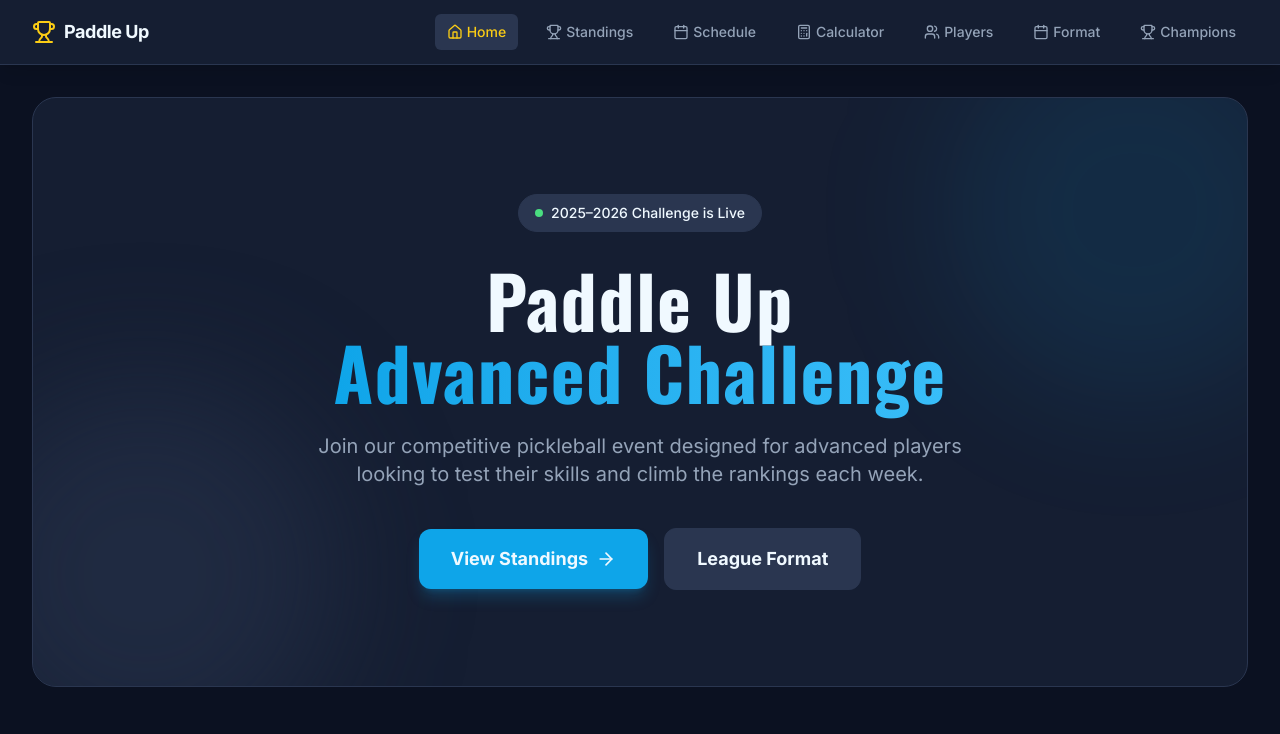
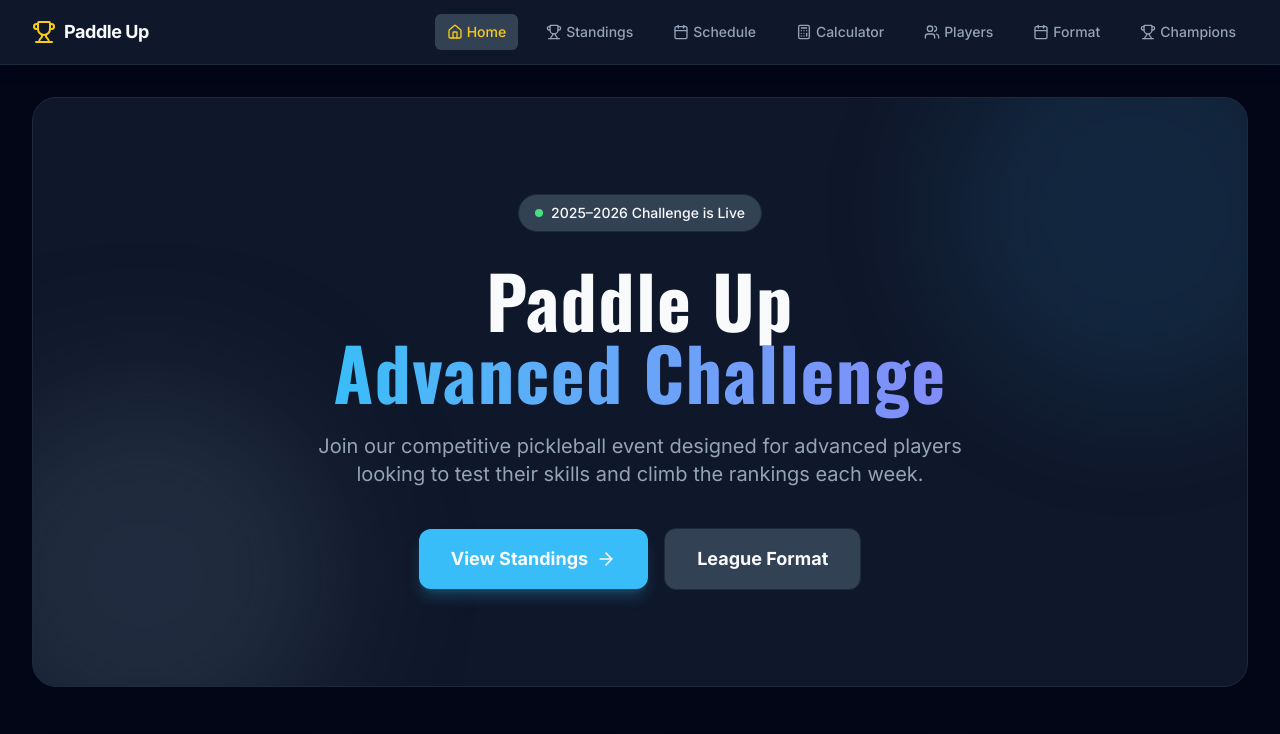
Before and after one commit to paddleup/paddleup.github.io, a React (Vite) app: page / in a window 1280 px wide. Shown: the top 734 px of the page. Built offline with nearby package versions, Linux system fonts and the light colour scheme; the HTML template or start-up script is replaced by a standard one.

Commit message:
Default to dark

```diff
--- a/src/index.css
+++ b/src/index.css
@@ -22,31 +22,56 @@
   --color-bronze: var(--bronze);
 }
 
-/* Preserve CSS variables (Neptune theme) for runtime theming and to map Tailwind colors to CSS variables */
+/* Preserve CSS variables for runtime theming and to map Tailwind colors to CSS variables */
 :root {
-  /* Neptune Theme */
-  --background: #0B1121; /* Deepest Navy */
-  --surface: #151E32;    /* Dark Blue-Grey */
-  --surface-alt: #1E293B; /* Slightly lighter */
-  --surface-highlight: #2A3650; /* Hover state */
+  /* Light Theme (Refined - Crisp & Vibrant) */
+  --background: #F8FAFC;  /* Slate 50 - Clean off-white base */
+  --surface: #FFFFFF;     /* White - Pure white cards */
+  --surface-alt: #F1F5F9; /* Slate 100 - Subtle contrast for headers/rows */
+  --surface-highlight: #E2E8F0; /* Slate 200 - Hover states */
 
-  --text-main: #F0F9FF;   /* Alice Blue */
-  --text-muted: #94A3B8;  /* Slate 400 */
-  --text-accent: #38BDF8; /* Sky 400 */
+  --text-main: #0F172A;   /* Slate 900 - High contrast text */
+  --text-muted: #64748B;  /* Slate 500 - Softer secondary text */
+  --text-accent: #6366F1; /* Indigo 500 - Vibrant accent for gradients */
 
-  --border: #2A3650;      /* Matching highlight */
+  --border: #E2E8F0;      /* Slate 200 - Subtle borders */
 
-  --primary: #0EA5E9;     /* Sky 500 */
-  --primary-hover: #0284C7; /* Sky 600 */
-  --primary-light: rgba(14, 165, 233, 0.2);
+  --primary: #0284C7;     /* Sky 600 - Slightly darker/richer blue for light mode */
+  --primary-hover: #0369A1; /* Sky 700 */
+  --primary-light: rgba(2, 132, 199, 0.1); /* Subtle primary tint */
 
-  --success: #4ADE80;     /* Green 400 */
-  --warning: #FACC15;     /* Yellow 400 */
-  --error: #F87171;       /* Red 400 */
-  --bronze: #F97316;      /* Orange 500 */
+  --success: #16A34A;     /* Green 600 - Readable on white */
+  --warning: #CA8A04;     /* Yellow 600 - Readable on white */
+  --error: #DC2626;       /* Red 600 - Readable on white */
+  --bronze: #EA580C;      /* Orange 600 */
 
   font-family: 'Inter', sans-serif;
 }
+
+/* @media (prefers-color-scheme: dark) { */
+  :root {
+    /* Dark Theme (Refined - Deep Space) */
+    --background: #020617; /* Slate 950 - Richer, deeper black/blue */
+    --surface: #0F172A;    /* Slate 900 - Dark cards */
+    --surface-alt: #1E293B; /* Slate 800 - Secondary areas */
+    --surface-highlight: #334155; /* Slate 700 - Hover states */
+
+    --text-main: #F8FAFC;   /* Slate 50 - Bright white text */
+    --text-muted: #94A3B8;  /* Slate 400 - Muted text */
+    --text-accent: #818CF8; /* Indigo 400 - Soft accent for gradients */
+
+    --border: #1E293B;      /* Slate 800 - Subtle borders */
+
+    --primary: #38BDF8;     /* Sky 400 - Bright, glowing blue */
+    --primary-hover: #7DD3FC; /* Sky 300 */
+    --primary-light: rgba(56, 189, 248, 0.15); /* Glowing tint */
+
+    --success: #4ADE80;     /* Green 400 - Vibrant on dark */
+    --warning: #FACC15;     /* Yellow 400 - Vibrant on dark */
+    --error: #F87171;       /* Red 400 - Vibrant on dark */
+    --bronze: #FB923C;      /* Orange 400 */
+  }
+/* } */
 
 /* Base page styles using Tailwind-mapped color tokens (defined in tailwind.config.cjs) */
 body {
```
